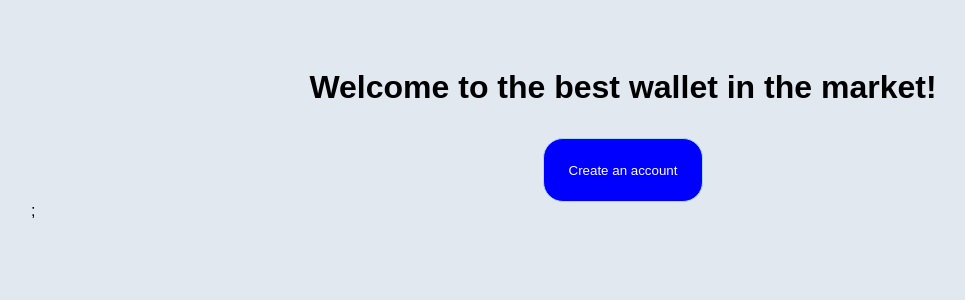
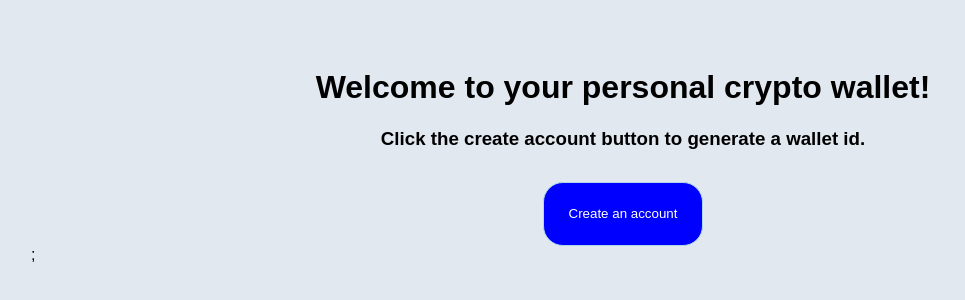
Before and after one commit to bocarw121/ECDSA-Node-project, a React (Vite) app in the folder client/: page / in a window 1280 px wide. Shown: the top 300 px of the page, without its empty margins (17-982 px from the left). Built offline with nearby package versions, Linux system fonts and the light colour scheme.

Commit message:
Update CreateAccount

```diff
--- a/client/src/CreateAccount.jsx
+++ b/client/src/CreateAccount.jsx
@@ -40,7 +40,10 @@ function CreateAccount({ setIsAccountCreated, setAddress, setBalance }) {
 
   return (
     <div className="create-account">
-      <h1 className="center">Welcome to the best wallet in the market!</h1>
+      <h1 className="center">Welcome to your personal crypto wallet!</h1>
+      <h3 className="center">
+        Click the create account button to generate a wallet id.
+      </h3>
       <button className="create-account-button" onClick={handleClick}>
         Create an account
       </button>
```
